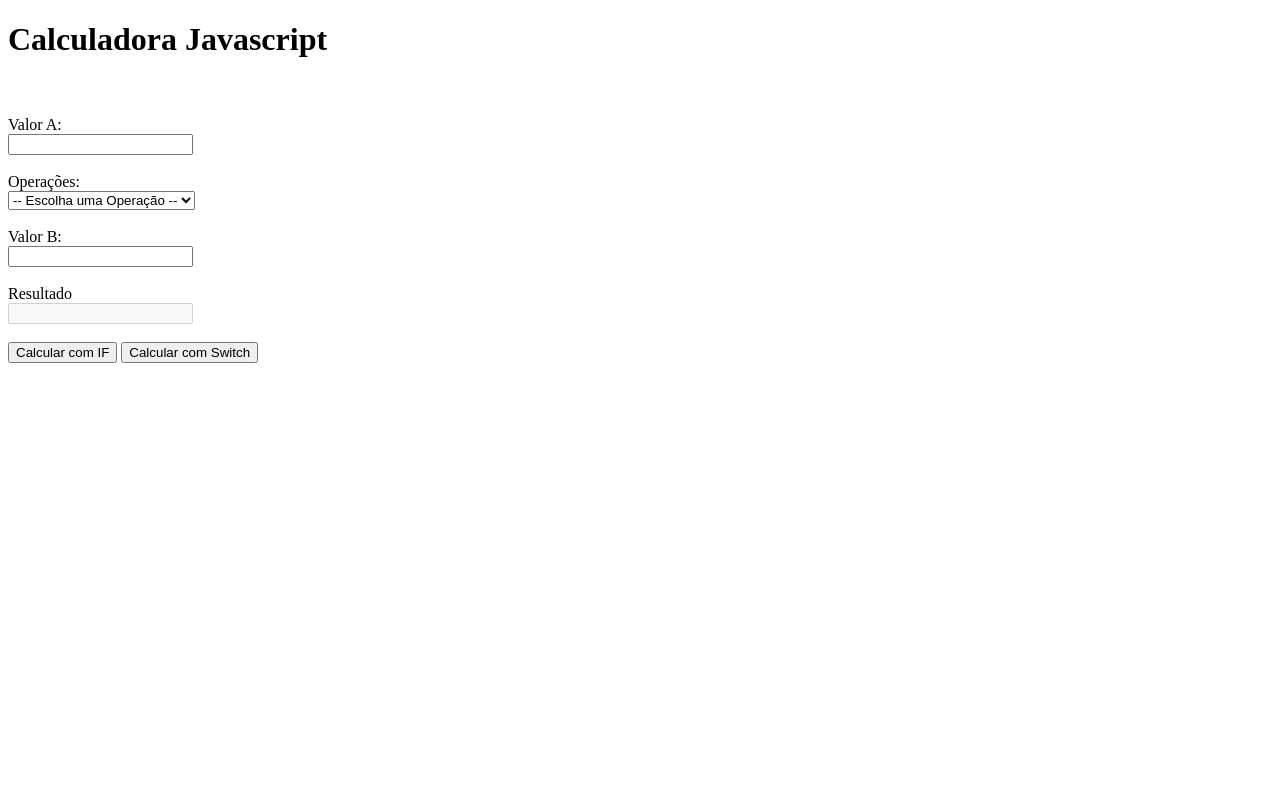
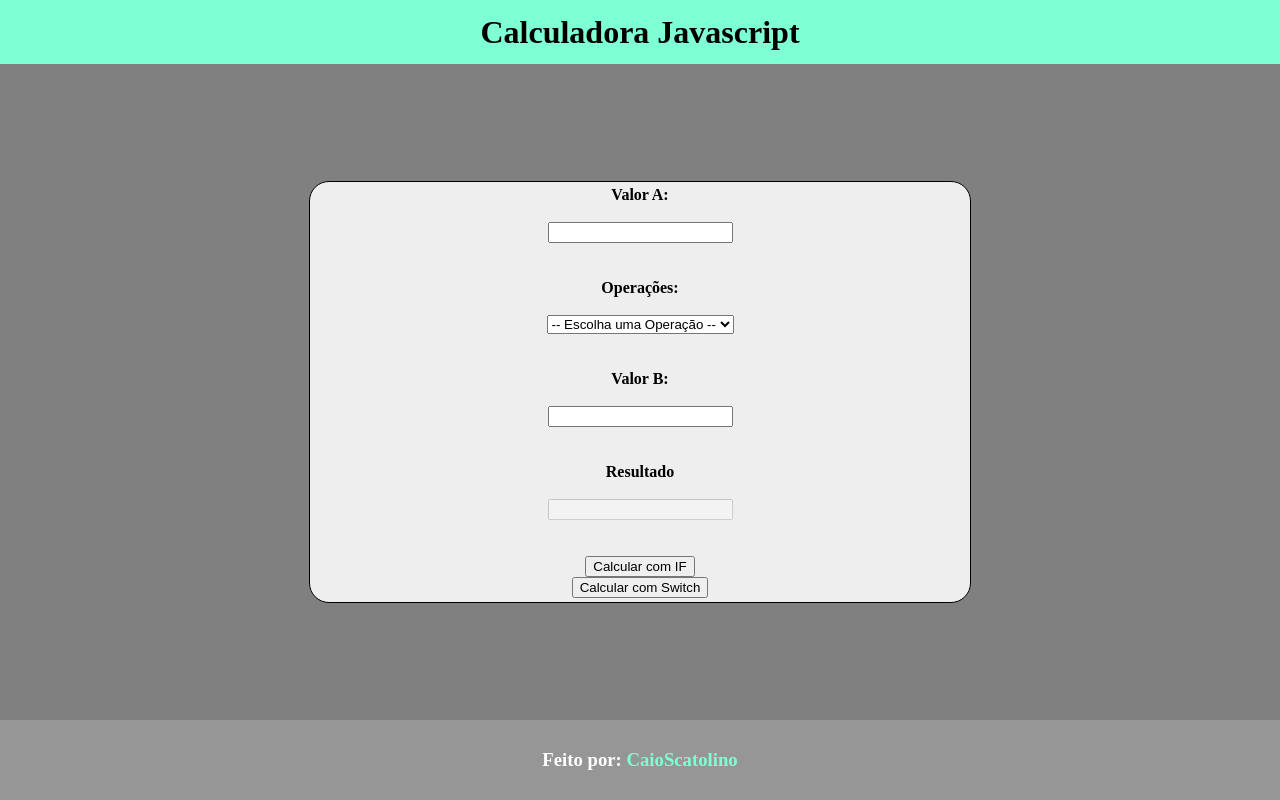
Before and after one commit to CaioScatolino/CalculadoraJavascript-Ex3, a plain HTML site: page index.html in a window 1280 px wide. Drawn offline with Linux system fonts and the light colour scheme.

Commit message:
Adicionando CSS

```diff
--- a/index.html
+++ b/index.html
@@ -1,14 +1,20 @@
 <!DOCTYPE html>
 <html lang="en">
+
 <head>
     <meta charset="UTF-8">
     <meta http-equiv="X-UA-Compatible" content="IE=edge">
     <meta name="viewport" content="width=device-width, initial-scale=1.0">
     <title>Calculadora Javascript</title>
+    <link rel="stylesheet" href="style.css">
 </head>
+
 <body>
+    <header>
         <h1>Calculadora Javascript</h1><br><br>
-
+    </header>
+    <main>
+        <div class="container">
             <label for="">Valor A: </label><br>
             <input type="number" name="numeroA" id="numeroA"><br><br>
 
@@ -31,7 +37,12 @@
 
             <button onclick="calculoIF()">Calcular com IF</button>
             <button onclick="calculoSwitch()">Calcular com Switch</button>
-
+        </div>
+    </main>
+    <footer>
+        <h3> Feito por: <a href="https://github.com/CaioScatolino">CaioScatolino</a></h3>
+    </footer>
     <script src="script.js"></script>
 </body>
+
 </html>
--- /dev/null
+++ b/style.css
@@ -0,0 +1,58 @@
+* {
+    margin: 0;
+}
+
+body {
+    background-color: grey;
+}
+header {
+    display: flex;
+    justify-content: center;
+    align-items: center;
+    background-color: aquamarine;
+    height: 8vh;
+}
+
+main {
+    height: 82vh;
+    display: flex;
+    align-items: center;
+    flex-direction: column;
+    justify-content: center;
+    align-items: center;
+}
+
+.container {
+    display: flex;
+    flex-direction: column;
+    padding: 10px;
+    align-items: center;
+    justify-content: center;
+    background-color: #eee;
+    height: 50vh;
+    width: 50vw;
+    border: 1px solid black;
+    border-radius: 20px;
+    color: black;
+    font-weight: bold;
+}
+
+footer {
+    height: 10vh;
+    display: flex;
+    flex-direction: column;
+    justify-content: center;
+    align-items: center;
+    color: white;
+    background-color: rgb(151, 150, 150);
+}
+
+footer a {
+    text-decoration: none;
+    color: aquamarine
+}
+
+footer a:hover {
+    text-decoration: none;
+    color: orangered
+}
```
Lines whose indentation alone changed are shown as unchanged.
